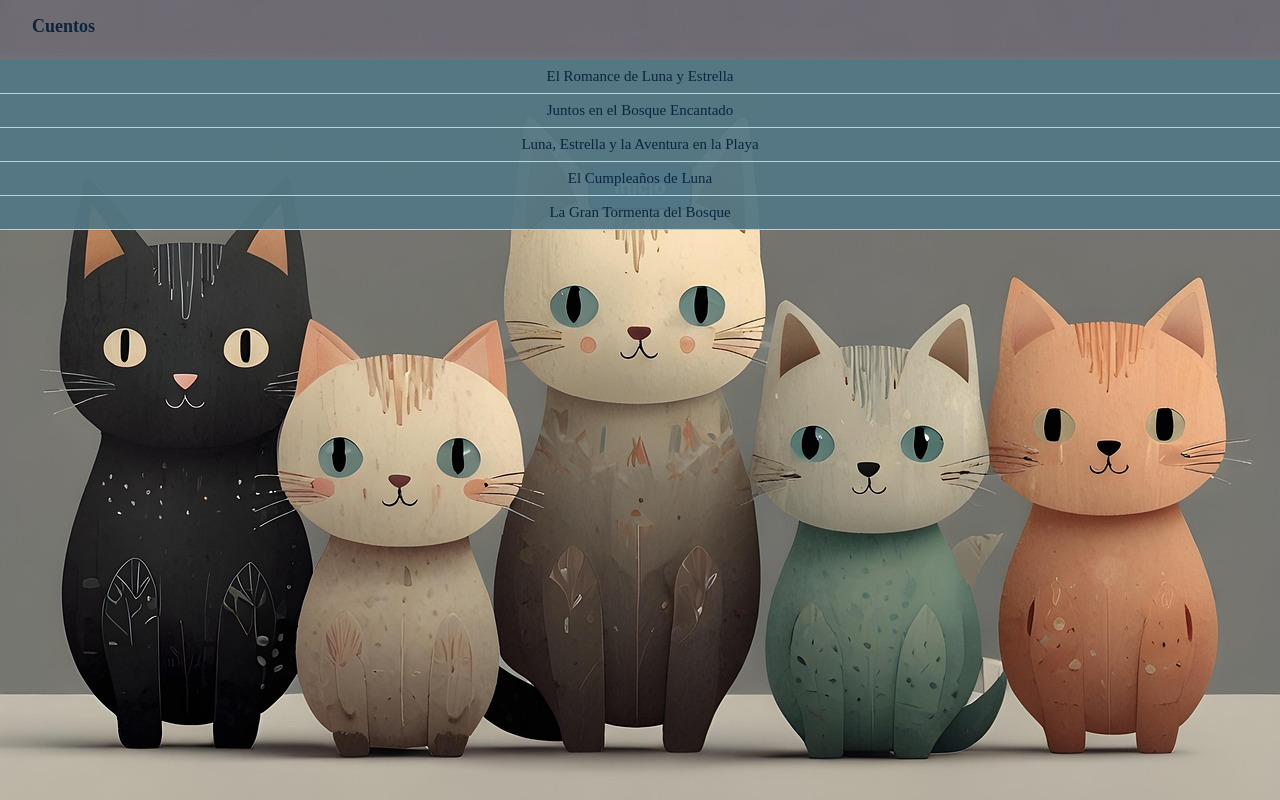
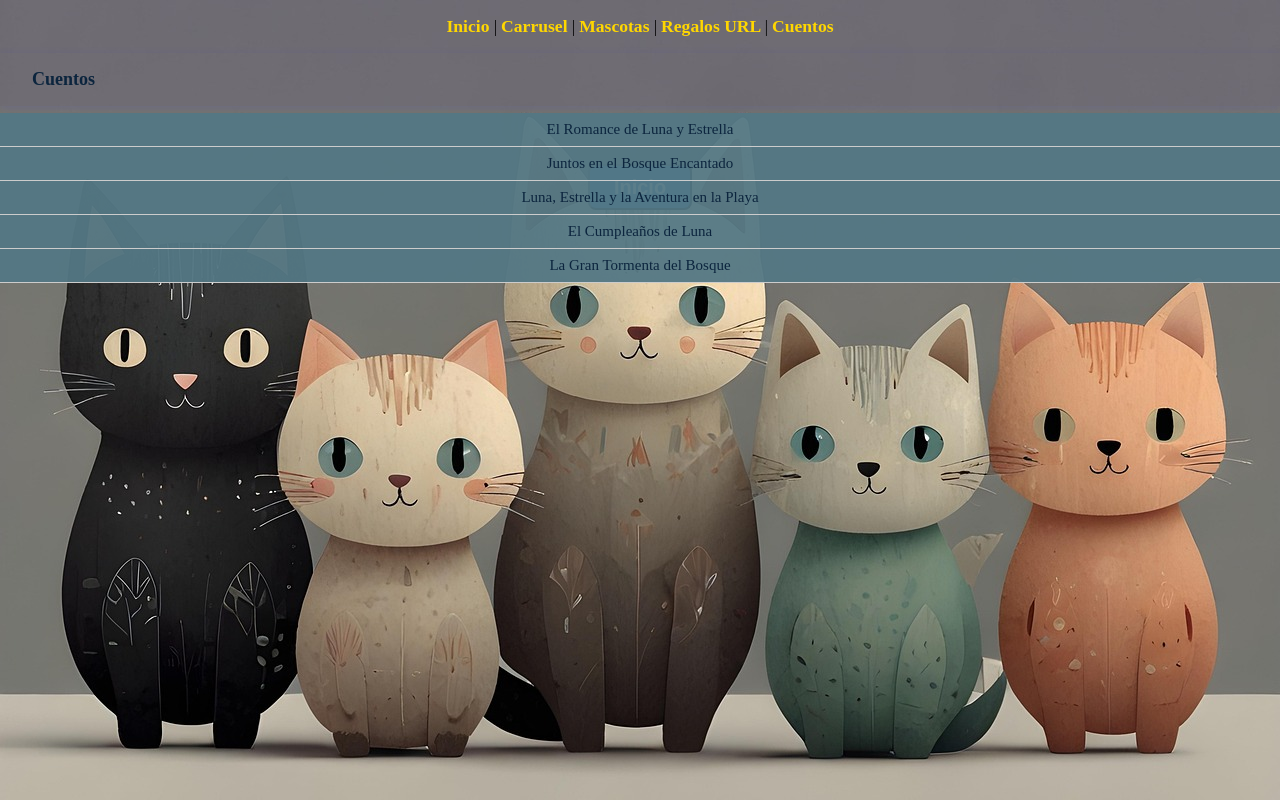
Before and after one commit to DanielaCitlalli/Regalo_Uriel, a plain HTML site: page historias.html in a window 1280 px wide. Drawn offline with Linux system fonts and the light colour scheme; a web font is replaced by a local one.

Commit message:
Finalizado

```diff
--- a/assets/css/carrusel.css
+++ b/assets/css/carrusel.css
@@ -104,3 +104,35 @@ header{
   font-size: 20px;
 
  }
+
+ /*Barra de navegación */
+.navbar {
+  position: fixed;
+  top: 0;
+  left: 0;
+  width: 100%;
+  background-color: rgba(94, 93, 107, 0.1);
+  box-shadow: 0 2px 8px rgba(67, 66, 67, 0.2);
+  z-index: 1000;
+}
+
+.navbar ul {
+    list-style: none;
+    display: flex;
+    justify-content: center;
+    padding: 1rem 0;
+    gap: 2rem;
+}
+
+.navbar a {
+    color: #726521;
+    text-decoration: none;
+    font-weight: 600;
+    font-size: 1.1rem;
+    transition: color 0.3s ease;
+}
+
+.navbar a:hover {
+    color: #fff;
+    text-shadow: 0 0 10px #ffd700;
+}
--- a/assets/css/cuentos.css
+++ b/assets/css/cuentos.css
@@ -70,7 +70,7 @@ header {
 /*------Barra de navegación-------*/
 .navbar {
   background-color: rgba(63, 41, 144, 0.1);
-  box-shadow: 0 2px 8px rgba(67, 67, 205, 0.2);
+  box-shadow: 0 2px 8px #4343cd33;
   position: fixed;
   top: 0;
   width: 100%;
@@ -212,3 +212,39 @@ header {
 .post {
   display: none;
 }
+
+
+/*Barra de navegación */
+.navbar1 {
+  position: fixed;
+  top: 0;
+  left: 0;
+  width: 100%;
+  background-color: rgba(63, 41, 144, 0.1);
+  z-index: 1000;
+}
+
+.navbar1 ul {
+    list-style: none;
+    display: flex;
+    justify-content: center;
+    padding: 1rem 0;
+    gap: 2rem;
+}
+
+.navbar1 a {
+    color: #ffd700;
+    text-decoration: none;
+    font-weight: 600;
+    font-size: 1.1rem;
+    transition: color 0.3s ease;
+}
+
+.navbar1 a:hover {
+    color: #fff;
+    text-shadow: 0 0 10px #4343cd33;;
+}
+
+main, header, .navbar {
+  margin-top: 53px; /* ajusta si tu navbar1 es más alta */
+}
--- a/assets/css/mascotas.css
+++ b/assets/css/mascotas.css
@@ -227,3 +227,37 @@ header {
   text-align: center;
   margin-top: 20px;
 }
+
+
+
+/*Barra de navegación */
+.navbar {
+  position: fixed;
+  top: 0;
+  left: 0;
+  width: 100%;
+  background-color: rgba(255, 215, 0, 0.1);
+  box-shadow: 0 2px 8px rgba(255, 215, 0, 0.2);
+  z-index: 1000;
+}
+
+.navbar ul {
+    list-style: none;
+    display: flex;
+    justify-content: center;
+    padding: 1rem 0;
+    gap: 2rem;
+}
+
+.navbar a {
+    color: #ffd700;
+    text-decoration: none;
+    font-weight: 600;
+    font-size: 1.1rem;
+    transition: color 0.3s ease;
+}
+
+.navbar a:hover {
+    color: #fff;
+    text-shadow: 0 0 10px #ffd700;
+}
--- a/assets/css/url.css
+++ b/assets/css/url.css
@@ -13,7 +13,7 @@ body {
   background-repeat: no-repeat;
   font-family: "Shadows Into Light", cursive;
   display: flex;
-  justify-content:  flex-end;;
+  justify-content:  flex-end;
   align-items: center;
   padding: 2rem;
 }
@@ -90,3 +90,35 @@ table tr:nth-child(even):not(:first-child) {
     color: #888;
   }
 }
+
+/*Barra de navegación */
+.navbar {
+  position: fixed;
+  top: 0;
+  left: 0;
+  width: 100%;
+  background-color: rgba(181, 46, 150, 0.1);
+  box-shadow: 0 2px 8px rgba(180, 46, 171, 0.2);
+  z-index: 1000;
+}
+
+.navbar ul {
+    list-style: none;
+    display: flex;
+    justify-content: center;
+    padding: 1rem 0;
+    gap: 2rem;
+}
+
+.navbar a {
+    color: #ffd700;
+    text-decoration: none;
+    font-weight: 600;
+    font-size: 1.1rem;
+    transition: color 0.3s ease;
+}
+
+.navbar a:hover {
+    color: #fff;
+    text-shadow: 0 0 10px #ffd700;
+}
--- a/historias.html
+++ b/historias.html
@@ -11,6 +11,18 @@
 
     </head>
     <body>
+<!--Barra de Navegación -->
+        <div class="navbar1">
+            <nav class="navbar1">
+        <ul>
+            <li><a href="index.html" target="_blank"> Inicio </a> | <a href="carrucel.html" target="_blank"> Carrusel </a> | <a href="FotosMascotas.html" target="_blank"> Mascotas </a> | <a href="url.html" target="_blank"> Regalos URL </a> | <a href="historias.html" target="_blank"> Cuentos </a></li>
+        </ul>
+            </nav>
+        </div>
+
+
+
+
 
 <!--Barra de Navegación -->
 
```
Also changed, not shown: FotosMascotas.html (+11 -0 lines), carrucel.html (+10 -0 lines), index.html (+7 -8 lines), url.html (+10 -0 lines).
